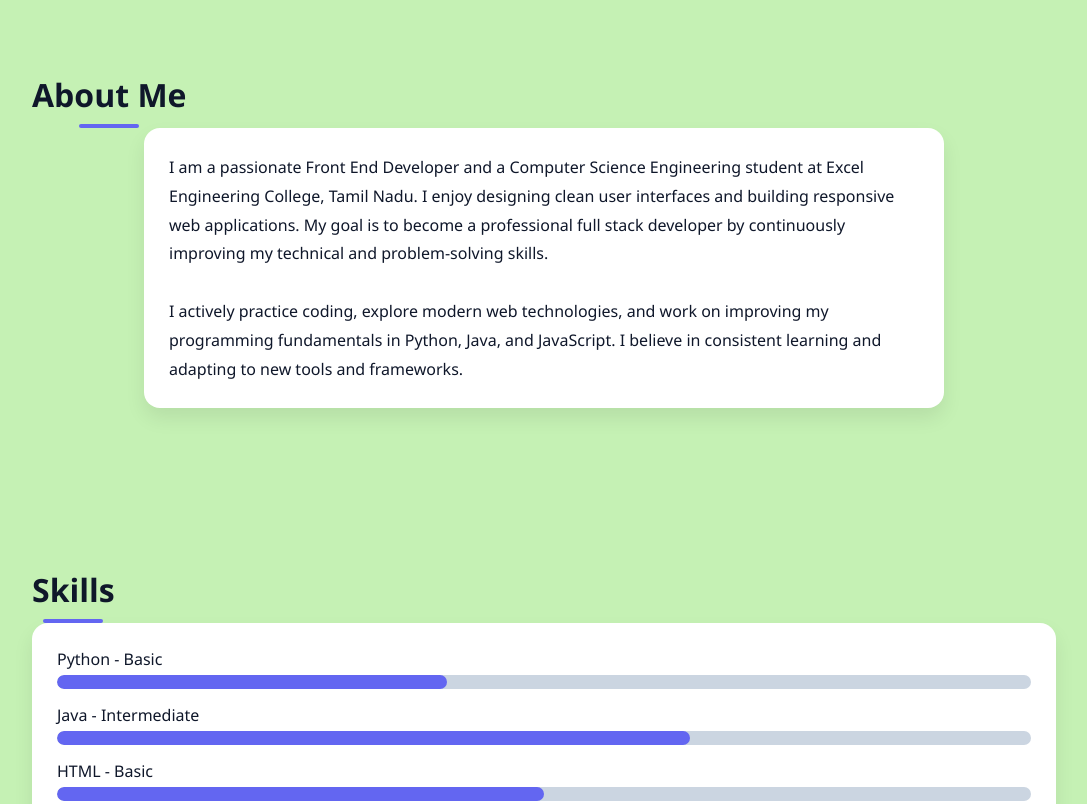
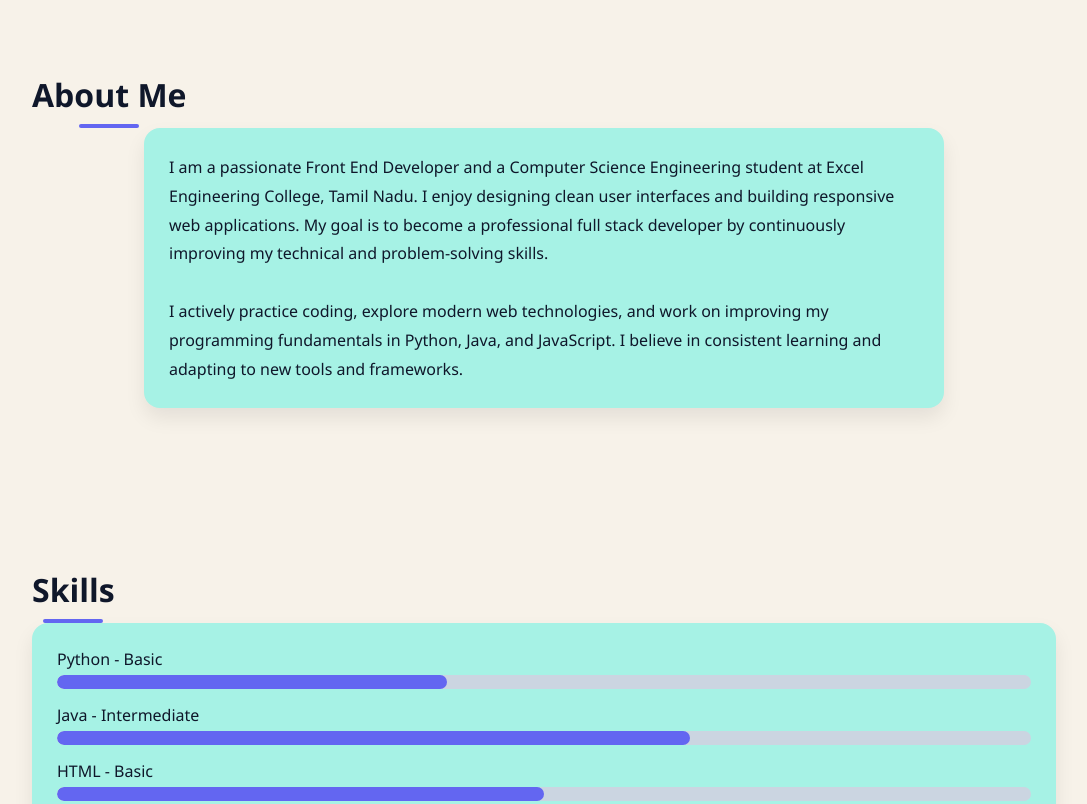
Before and after one commit to Vinayak1560/portfolio, a plain HTML site: page index.html in a window 1280 px wide. Shown: the part 800-1604 px from the top of the page, without its empty margins (96-1183 px from the left). Drawn offline with Linux system fonts and the light colour scheme.

```diff
--- a/index.html
+++ b/index.html
@@ -83,10 +83,10 @@
 
 
     :root {
-      --bg-light: #c5f1b4;
+      --bg-light: #f7f2e9;
       --bg-dark: #0f172a;
-      --card-light: #ffffff;
-      --card-dark: #1e293b;
+      --card-light: #a6f2e5;
+      --card-dark: #0e1624;
       --text-light: #0f172a;
       --text-dark: #f1f5f9;
       --primary: #6366f1;
```
Also changed, not shown: cert2.jpg, cert3.jpg, cert4.jpg, cert5.jpg, cert6.jpeg, cert7.jpeg.
